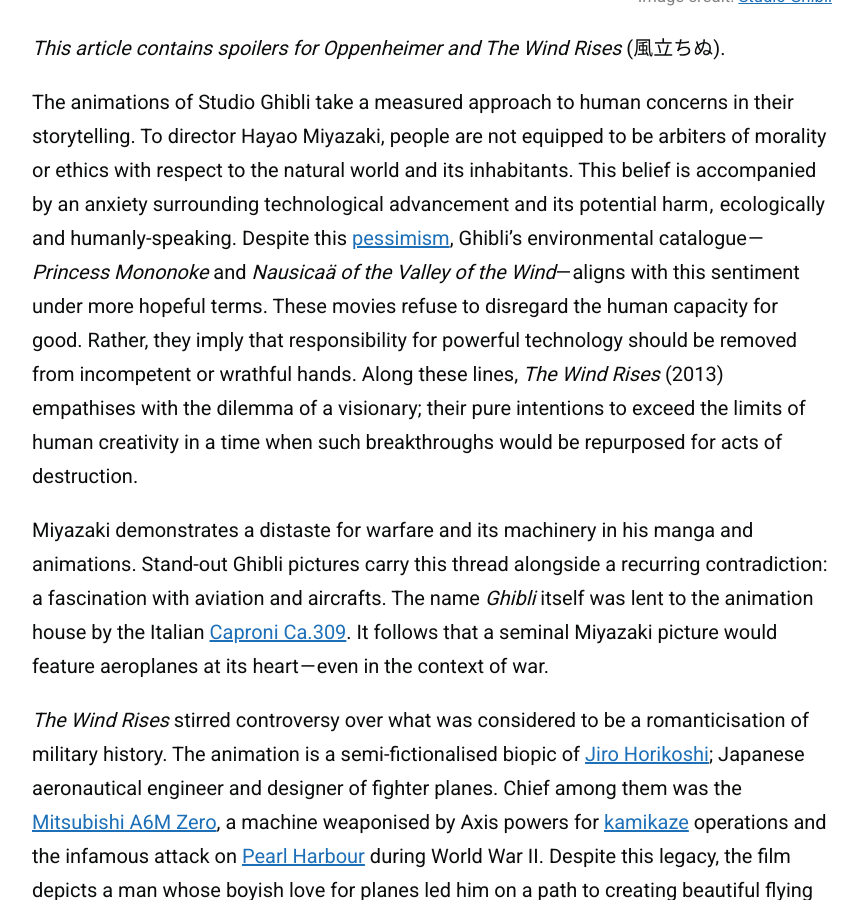
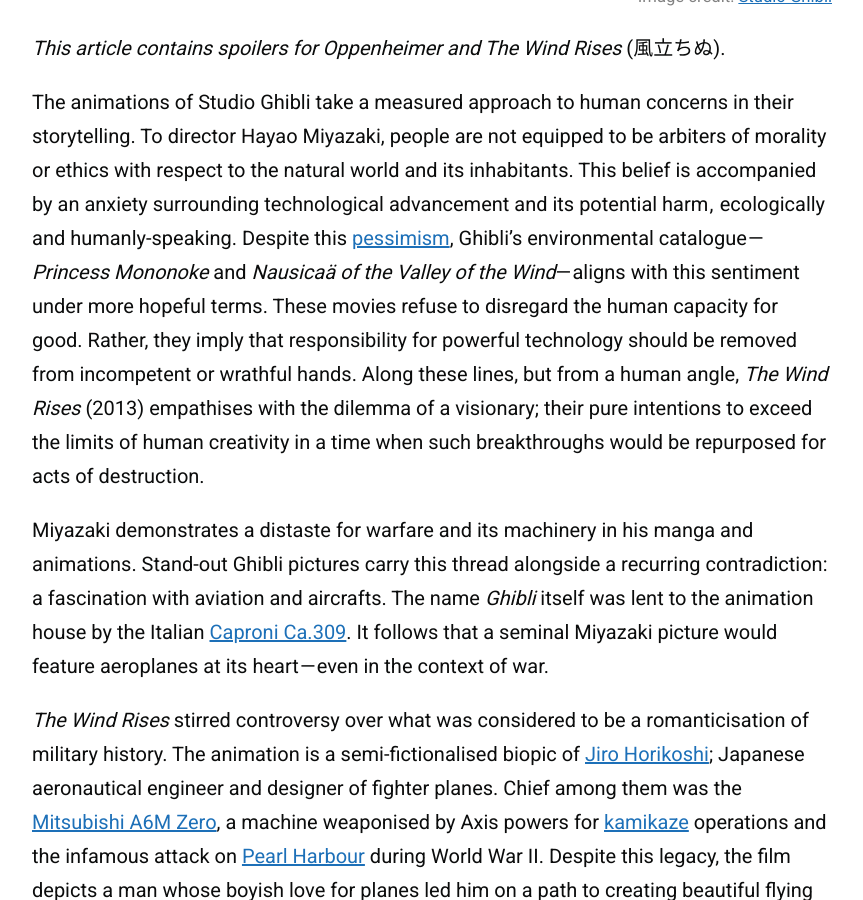
Before and after one commit to zoeurl/zoedowney.github.io, a Jekyll site: the page built from _posts/2023-08-02-the-ghost-behind-the-machine.md, in a window 1280 px wide and 900 px high, scrolled down 904 px. Shown: the whole window, without its empty margins (208-1071 px from the left). Built offline with Jekyll 4.4.1, drawn with Linux system fonts in a browser that asks for light colours.

Commit message:
Update 2023-08-02-the-ghost-behind-the-machine.md

```diff
--- a/_posts/2023-08-02-the-ghost-behind-the-machine.md
+++ b/_posts/2023-08-02-the-ghost-behind-the-machine.md
@@ -10,7 +10,7 @@
 
 _This article contains spoilers for Oppenheimer and The Wind Rises_ (風立ちぬ).
 
-The animations of Studio Ghibli take a measured approach to human concerns in their storytelling. To director Hayao Miyazaki, people are not equipped to be arbiters of morality or ethics with respect to the natural world and its inhabitants. This belief is accompanied by an anxiety surrounding technological advancement and its potential harm ,  ecologically and humanly-speaking. Despite this [pessimism](https://www.newyorker.com/books/page-turner/hayao-miyazakis-beautiful-broken-worlds), Ghibli’s environmental catalogue — _Princess Mononoke_ and _Nausicaä of the Valley of the Wind_— aligns with this sentiment under more hopeful terms. These movies refuse to disregard the human capacity for good. Rather, they imply that responsibility for powerful technology should be removed from incompetent or wrathful hands. Along these lines, _The Wind Rises_ (2013) empathises with the dilemma of a visionary; their pure intentions to exceed the limits of human creativity in a time when such breakthroughs would be repurposed for acts of destruction.
+The animations of Studio Ghibli take a measured approach to human concerns in their storytelling. To director Hayao Miyazaki, people are not equipped to be arbiters of morality or ethics with respect to the natural world and its inhabitants. This belief is accompanied by an anxiety surrounding technological advancement and its potential harm ,  ecologically and humanly-speaking. Despite this [pessimism](https://www.newyorker.com/books/page-turner/hayao-miyazakis-beautiful-broken-worlds), Ghibli’s environmental catalogue — _Princess Mononoke_ and _Nausicaä of the Valley of the Wind_— aligns with this sentiment under more hopeful terms. These movies refuse to disregard the human capacity for good. Rather, they imply that responsibility for powerful technology should be removed from incompetent or wrathful hands. Along these lines, but from a human angle, _The Wind Rises_ (2013) empathises with the dilemma of a visionary; their pure intentions to exceed the limits of human creativity in a time when such breakthroughs would be repurposed for acts of destruction.
 
 Miyazaki demonstrates a distaste for warfare and its machinery in his manga and animations. Stand-out Ghibli pictures carry this thread alongside a recurring contradiction: a fascination with aviation and aircrafts. The name _Ghibli_ itself was lent to the animation house by the Italian [Caproni Ca.309](https://en.wikipedia.org/wiki/Caproni_Ca.309). It follows that a seminal Miyazaki picture would feature aeroplanes at its heart — even in the context of war.
 
```
